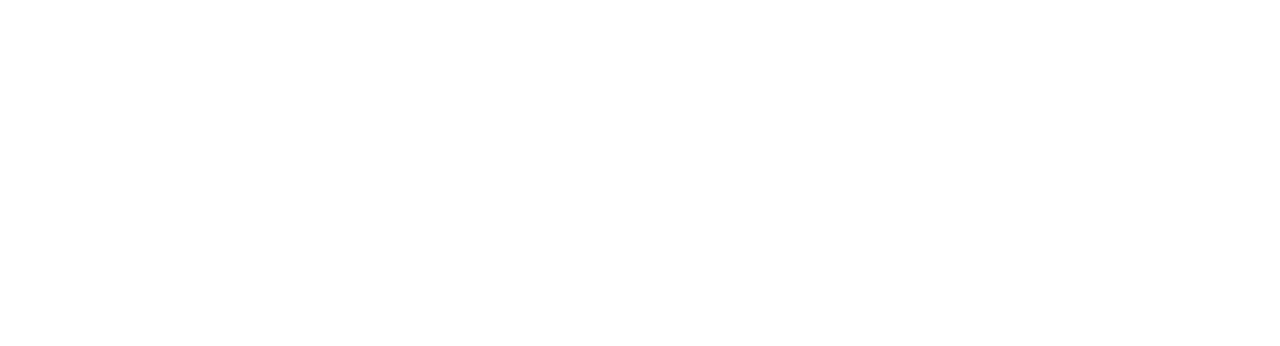
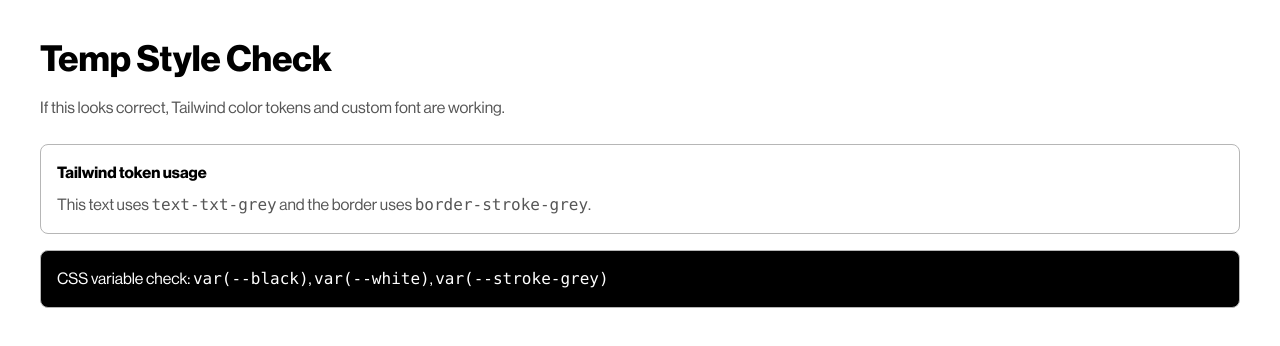
Before and after one commit to Fenar7/TSOL_Website, a Next.js app: page / in a window 1280 px wide. Shown: the top 346 px of the page. Built offline with nearby package versions, Linux system fonts and the light colour scheme.

Commit message:
glbola defdsfsdfsdf

```diff
--- /dev/null
+++ b/app/components/Header/Header.tsx
@@ -0,0 +1,19 @@
+import React from 'react'
+
+const Header = () => {
+  return (
+    <div className='header-container-main flex items-center justify-center'>
+<div className='header-container container'>
+<div className='left-container logo-container'>
+<img src="" alt="" />
+</div>
+
+<div className='right-container nav-links-container'>
+# the nav links go here
+</div>
+</div>
+    </div>
+  )
+}
+
+export default Header
--- a/app/page.tsx
+++ b/app/page.tsx
@@ -1,8 +1,30 @@
-import Image from "next/image";
-
 export default function Home() {
   return (
-    <div>
+    <div className="min-h-screen bg-white p-10 font-neue-haas text-black">
+      <h1 className="mb-4 text-4xl font-bold">Temp Style Check</h1>
+      <p className="mb-6 text-txt-grey">
+        If this looks correct, Tailwind color tokens and custom font are working.
+      </p>
+
+      <div className="mb-4 rounded-lg border border-stroke-grey p-4">
+        <p className="mb-2 font-semibold">Tailwind token usage</p>
+        <p className="text-txt-grey">
+          This text uses <code>text-txt-grey</code> and the border uses{" "}
+          <code>border-stroke-grey</code>.
+        </p>
+      </div>
+
+      <div
+        className="rounded-lg p-4"
+        style={{
+          backgroundColor: "var(--black)",
+          color: "var(--white)",
+          border: "1px solid var(--stroke-grey)",
+        }}
+      >
+        CSS variable check: <code>var(--black)</code>, <code>var(--white)</code>
+        , <code>var(--stroke-grey)</code>
+      </div>
     </div>
   );
 }
```
Also changed, not shown: app/components/Header/style.scss (added).
